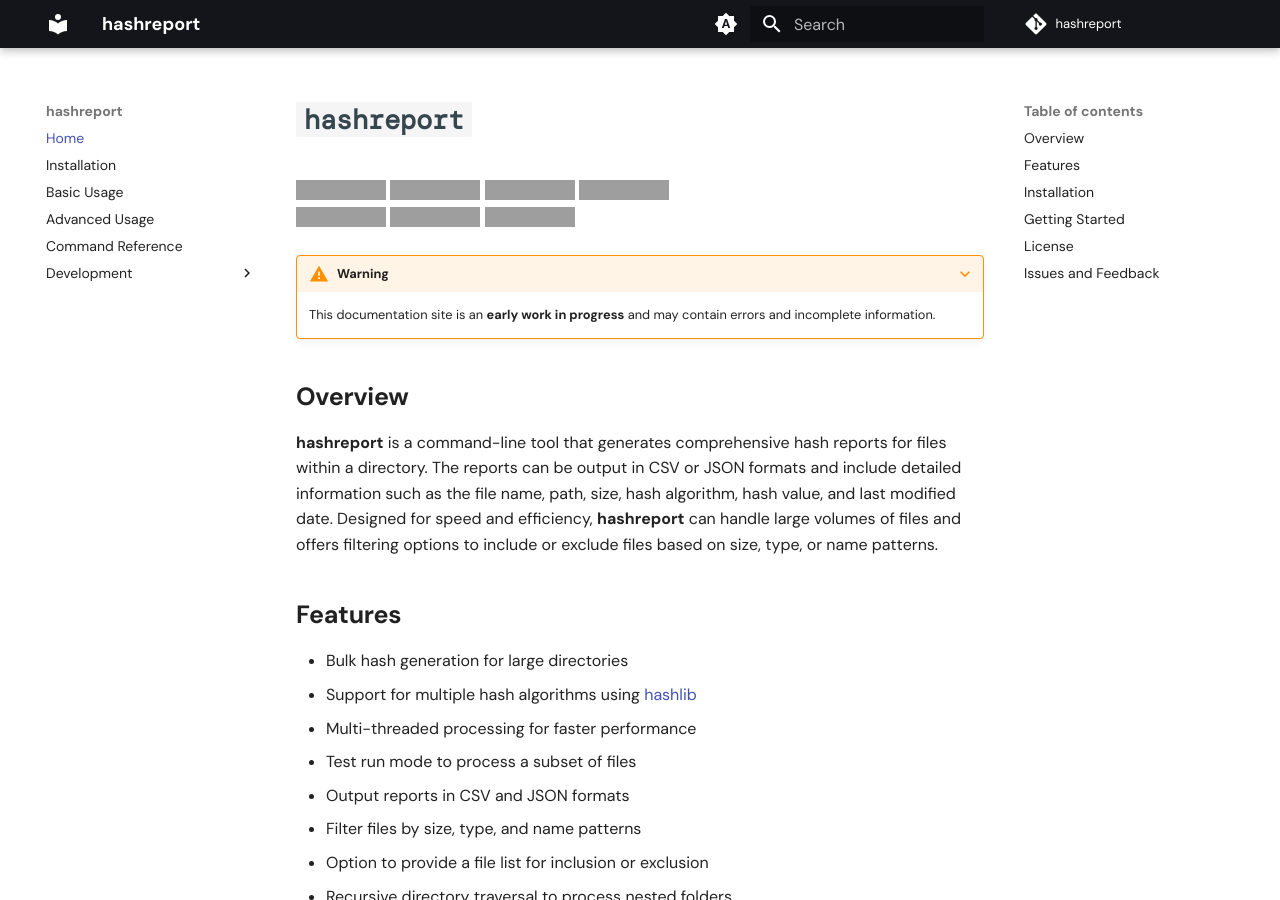
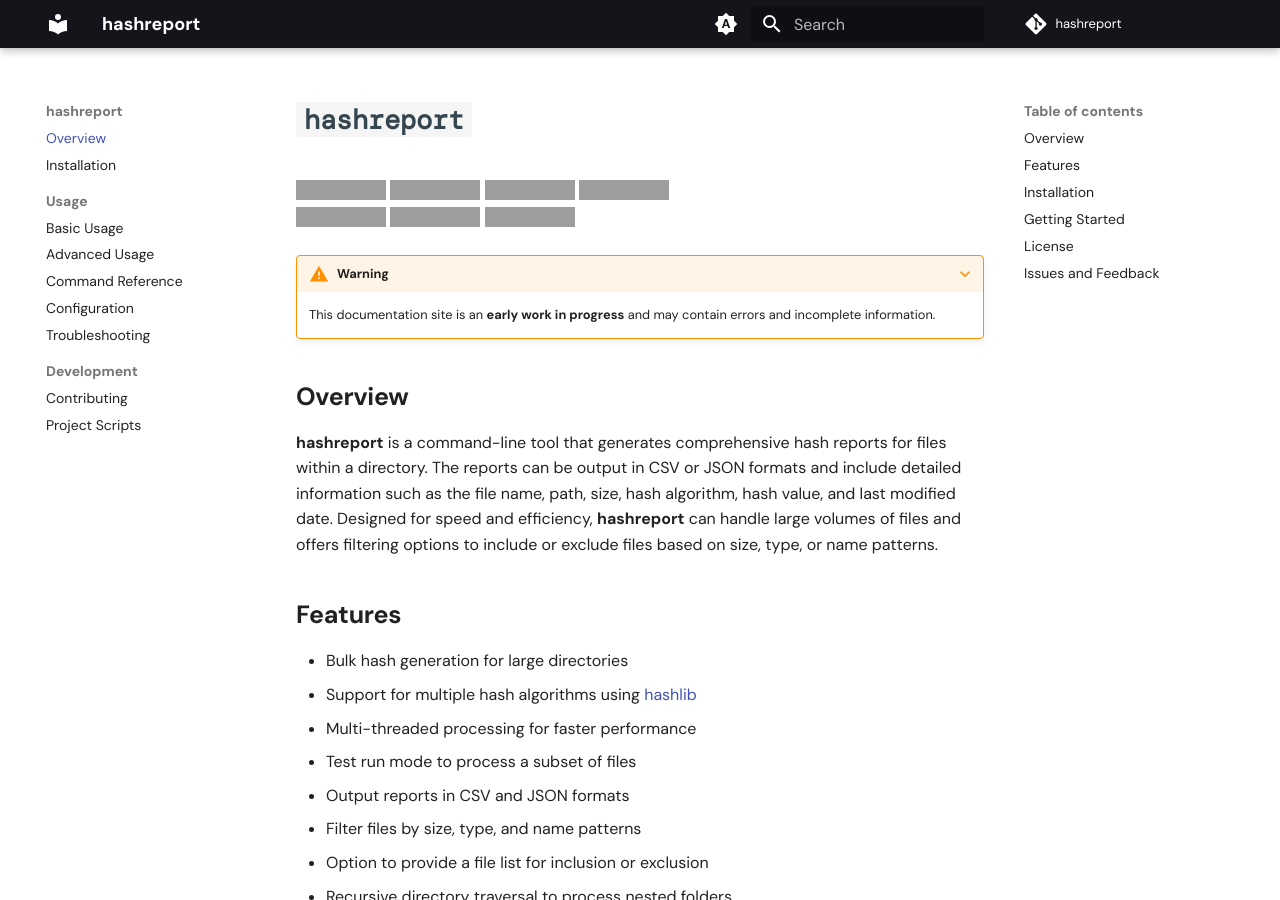
Before and after one commit to madebyjake/hashreport, an MkDocs documentation site: the page built from docs/index.md, in a window 1280 px wide and 900 px high. Built offline with MkDocs 1.6.1 and Material for MkDocs 9.7.7, drawn with Linux system fonts in a browser that asks for light colours; some web fonts are replaced; comment, search, counter and statistics services are not loaded; the version menu is left out; grey boxes are pictures that could not be loaded.

Commit message:
docs: enhance MkDocs config and add new pages
- restructure documentation nav with nested sections
- add new pages to nav
- enable additional MkDocs Material theme features
- add social links and version management config

```diff
--- a/mkdocs.yml
+++ b/mkdocs.yml
@@ -4,13 +4,17 @@ repo_url: https://github.com/madebyjake/hashreport
 copyright: Copyright © 2025 Jake Wells
 
 nav:
-  - Home: index.md
+  - Overview: index.md
   - Installation: install.md
-  - Basic Usage: basic.md
-  - Advanced Usage: advanced.md
-  - Command Reference: commands.md
+  - Usage:
+    - Basic Usage: basic.md
+    - Advanced Usage: advanced.md
+    - Command Reference: commands.md
+    - Configuration: configuration.md
+    - Troubleshooting: troubleshooting.md
   - Development:
-    - Project Scripts: development/scripts.md
+    - Contributing: contributing.md
+    - Project Scripts: scripts.md
 
 theme:
   name: material
@@ -21,6 +25,11 @@ theme:
   features:
     - navigation.footer
     - navigation.indexes
+    - navigation.sections
+    - navigation.expand
+    - navigation.top
+    - search.suggest
+    - search.highlight
   palette:
     # Palette toggle for automatic mode
     - media: "(prefers-color-scheme)"
@@ -55,8 +64,24 @@ plugins:
 markdown_extensions:
   - admonition
   - pymdownx.details
-  - pymdownx.superfences
+  - pymdownx.superfences:
+      preserve_tabs: true
   - pymdownx.emoji
+  - pymdownx.tasklist
+  - pymdownx.tabbed
+  - pymdownx.highlight:
+      anchor_linenums: true
+  - pymdownx.inlinehilite
+  - pymdownx.snippets
+  - pymdownx.arithmatex:
+      generic: true
+  - pymdownx.progressbar
+  - pymdownx.tabbed:
+      alternate_style: true
+  - pymdownx.keys
+  - pymdownx.mark
+  - pymdownx.tilde
+  - pymdownx.critic
 
 extra:
   consent:
@@ -66,3 +91,10 @@ extra:
       as to measure the effectiveness of our documentation and whether users
       find what they're searching for. With your consent, you're helping us to
       make our documentation better.
+  social:
+    - icon: fontawesome/brands/github
+      link: https://github.com/madebyjake/hashreport
+    - icon: fontawesome/brands/python
+      link: https://pypi.org/project/hashreport/
+  version:
+    provider: mike
```
